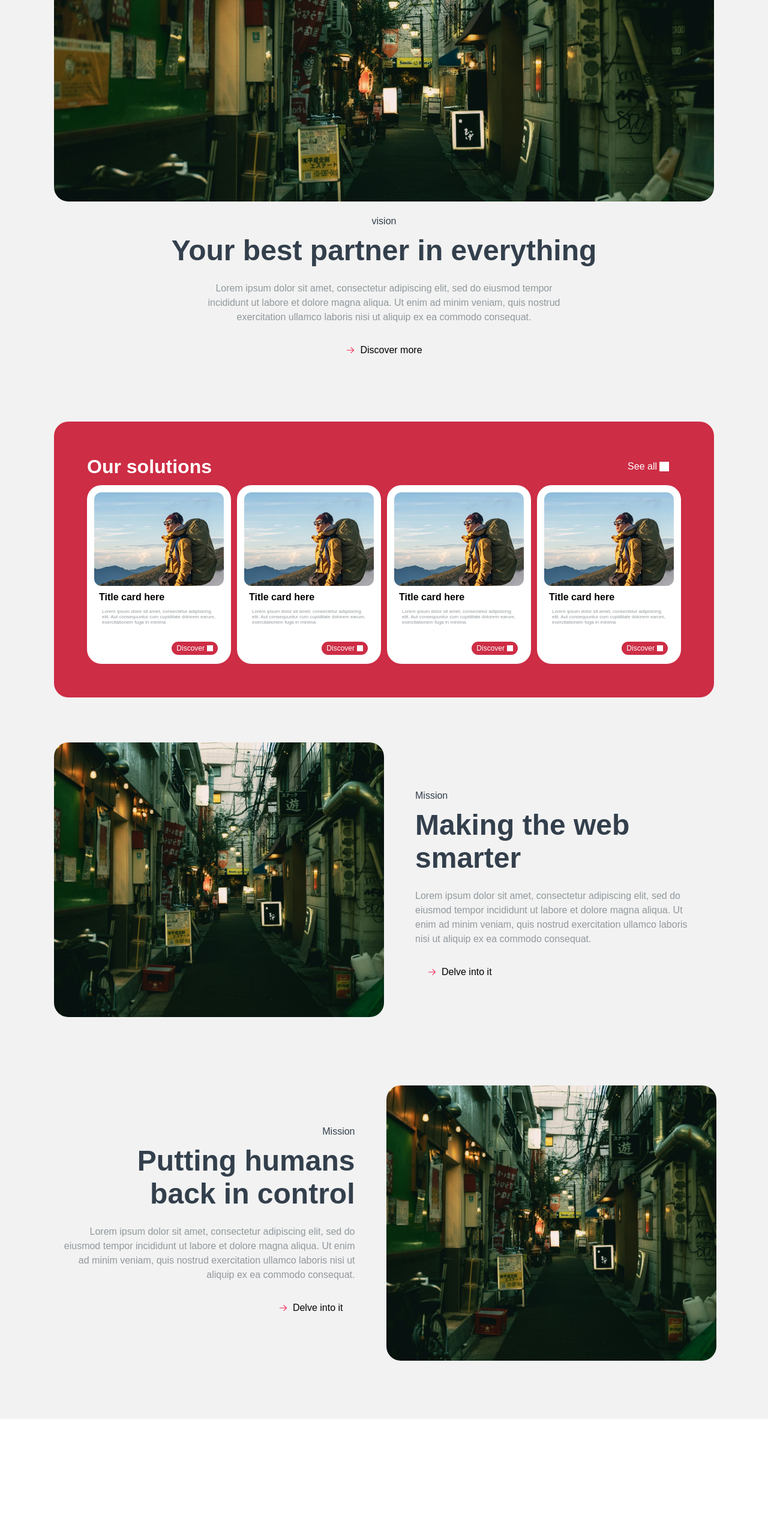
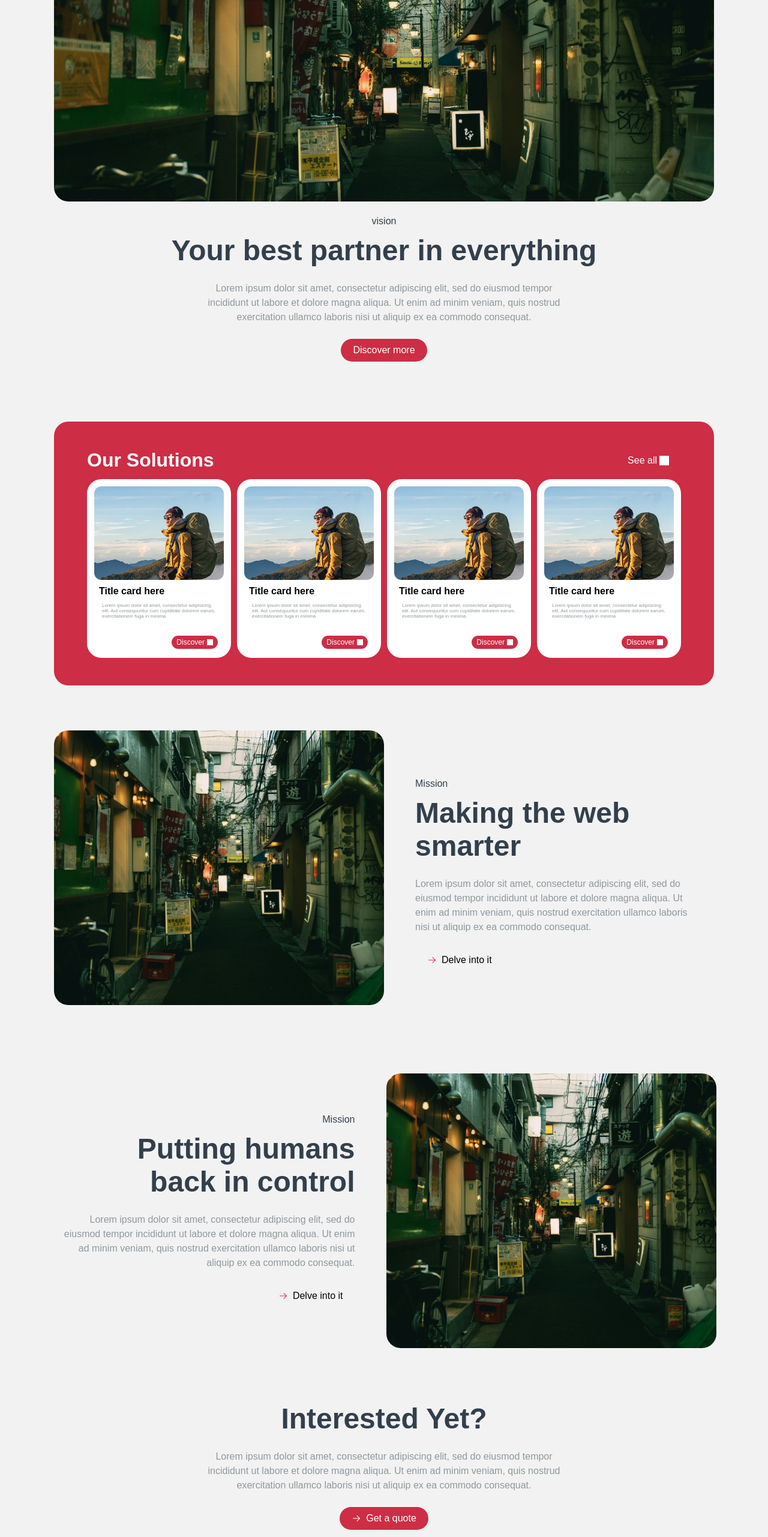
Before and after one commit to IlBardoHammer/zaki-project, a React (Vite) app: page / in a window 1280 px wide. Shown: the part 234-2797 px from the top of the page at 60% size. Before the commit the page ends 2600 px from the top, so only its background shows below. Built offline with nearby package versions, Linux system fonts and the light colour scheme; grey boxes are pictures that could not be loaded.

Commit message:
Creato ultima sezione SectionCards e componente Footer

```diff
--- a/src/App.jsx
+++ b/src/App.jsx
@@ -2,6 +2,9 @@ import "/src/styles/main.scss";
 import Header from "./components/Header.jsx";
 import SectionCards from "./components/SectionCards.jsx";
 import SectionSplit from "./components/SectionSplit.jsx";
+import arrow from "/src/assets/icon/ArrowRight.png";
+import Button from "./components/Button.jsx";
+import Footer from "./components/Footer.jsx";
 
 
 const App = () => {
@@ -9,11 +12,26 @@ const App = () => {
     <>
       <section className="home">
         <Header/>
-        <SectionSplit span="vision" title="Your best partner in everything" buttonText="Discover more"/>
-        <SectionCards theme="accent"/>
-        <SectionSplit layout="left" span="Mission" title="Making the web smarter" buttonText="Delve into it"/>
-        <SectionSplit layout="right" span="Mission" title="Putting humans back in control" buttonText="Delve into it"/>
+        <SectionSplit span="vision" title="Your best partner in everything" buttonText="Discover more"
+                      variantButton="primary"/>
+        <SectionCards theme="accent" title="Our Solutions"/>
+        <SectionSplit layout="left" span="Mission" title="Making the web smarter" buttonText="Delve into it"
+                      variantButton="alt" iconButton={ arrow } iconPosition="before"/>
+        <SectionSplit layout="right" span="Mission" title="Putting humans back in control" buttonText="Delve into it"
+                      variantButton="alt" iconButton={ arrow } iconPosition="before"/>
+        <div className="section-split__content">
+          <h2 className="section-split__title">Interested Yet?</h2>
+          <p className="section-split__text">
+            Lorem ipsum dolor sit amet, consectetur adipiscing elit,
+            sed do eiusmod tempor incididunt ut labore et dolore magna aliqua.
+            Ut enim ad minim veniam,
+            quis nostrud exercitation ullamco laboris nisi ut aliquip ex ea commodo consequat.
+          </p>
+          <Button variant="primary" icon={arrow} iconColor="white" iconPosition="before">Get a quote</Button>
+        </div>
+        <SectionCards theme="dark" title="Latest from the blog"/>
       </section>
+      <Footer/>
     </>
   )
 }
--- a/src/components/Card.jsx
+++ b/src/components/Card.jsx
@@ -10,7 +10,7 @@ const Card = ({ color, children }) => {
       <h4 className="card__title">Title card here</h4>
       <p className="card__p">{ children }</p>
       <Button variant="primary" buttonSize="small" icon={ iconChevronRight } iconPosition="after" iconSize="xs"
-              textColor="white" className="card__button" iconColor="white">Discover</Button>
+               className="card__button" iconColor="white">Discover</Button>
     </section>
   )
 }
--- a/src/components/Footer.jsx
+++ b/src/components/Footer.jsx
@@ -0,0 +1,21 @@
+import Button from "./Button.jsx";
+import '../styles/components/Footer.scss';
+import arrowRight from "../assets/icon/ArrowRight.png";
+
+const Footer = () => {
+  return (
+    <footer className="footer">
+      <div className="footer__row">
+        <h2 className="footer__logo">logo</h2>
+        <div className="footer__button-container">
+          <Button altColor="dark-grey" iconColor="grey" variant="alt" buttonSize="small" icon={ arrowRight } iconPosition="after">About us</Button>
+          <Button altColor="dark-grey" iconColor="grey" variant="alt" buttonSize="small" icon={ arrowRight } iconPosition="after">FAQ</Button>
+          <Button altColor="dark-grey" iconColor="grey" variant="alt" buttonSize="small" icon={ arrowRight } iconPosition="after">Partners</Button>
+        </div>
+      </div>
+      <span className="footer__span">Copyright 2024 - Megacorp S.r.L.</span>
+    </footer>
+  )
+}
+
+export default Footer;
--- a/src/components/SectionCards.jsx
+++ b/src/components/SectionCards.jsx
@@ -3,7 +3,7 @@ import iconChevronRight from "../assets/icon/ChevronRight.png";
 import Card from "./Card.jsx";
 import '../styles/components/SectionCards.scss';
 
-const SectionCards = ({ theme }) => {
+const SectionCards = ({ theme, title }) => {
   const themeClass = theme === 'dark'
     ? 'sectionCards__theme-dark'
     : theme === 'accent'
@@ -12,7 +12,7 @@ const SectionCards = ({ theme }) => {
   return (
     <section className={ `sectionCards ${ themeClass }` }>
       <div className="sectionCards__head">
-        <h2 className="sectionCards__title">Our solutions</h2>
+        <h2 className="sectionCards__title">{ title }</h2>
         <Button variant="alt" iconPosition="after" icon={ iconChevronRight } textColor="white" altColor="white"
                 iconColor="white">See all</Button>
       </div>
--- a/src/components/SectionSplit.jsx
+++ b/src/components/SectionSplit.jsx
@@ -1,9 +1,8 @@
 import '../styles/components/SectionSplit.scss';
 import img from "../assets/imgHome.jpg";
-import arrow from "../assets/icon/ArrowRight.png";
 import Button from "./Button.jsx";
 
-const SectionSplit = ({ layout = 'default', span, title, buttonText}) => {
+const SectionSplit = ({ layout = 'default', span, title, buttonText, variantButton, iconButton, iconPosition}) => {
   const sectionClass = `section-split section-split--${layout}`;
   const imageClass = `section-split__image ${layout === 'default' ? '' : 'section-split__image--square'}`;
   const contentClass = `section-split__content`;
@@ -21,7 +20,7 @@ const SectionSplit = ({ layout = 'default', span, title, buttonText}) => {
           Ut enim ad minim veniam,
           quis nostrud exercitation ullamco laboris nisi ut aliquip ex ea commodo consequat.
         </p>
-        <Button variant="alt" className={buttonClass} icon={arrow} iconColor="accent" iconPosition="before">{buttonText}</Button>
+        <Button variant={ variantButton } className={buttonClass} icon={iconButton} iconColor="accent" iconPosition={ iconPosition }>{buttonText}</Button>
       </div>
     </section>
   );
--- /dev/null
+++ b/src/styles/components/Footer.scss
@@ -0,0 +1,33 @@
+@import '../variables';
+@import '../main';
+
+
+.footer {
+  @include flex-column;
+  width: 100%;
+  height: 300px;
+  background-color: $light-grey;
+
+  &__row {
+    @include flex-row;
+    justify-content: space-between;
+    width: 90%;
+  }
+
+  &__button-container {
+    @include flex-row;
+  }
+
+  &__logo {
+    color: $dark;
+    font-size:$display-m-font-size;
+  }
+
+  &__span {
+    align-self: flex-start;
+    margin-top: 95px;
+    margin-left: 78px;
+    font-size: $body-s-font-size;
+    color: $dark-grey;
+  }
+}
--- a/src/styles/components/SectionCards.scss
+++ b/src/styles/components/SectionCards.scss
@@ -7,7 +7,7 @@
   width: 90%;
   margin-bottom: 75px;
   max-width: 1100px;
-  height: 460px;
+  height: 480px;
   padding: 0 55px;
   border-radius: $radius-l;
 
--- a/src/styles/components/SectionSplit.scss
+++ b/src/styles/components/SectionSplit.scss
@@ -97,6 +97,7 @@
     flex-direction: row-reverse;
     gap: $spacing-xl;
     margin-top: 90px;
+    margin-bottom: 90px;
 
     & .section-split__image {
       width: 50%;
--- a/src/styles/main.scss
+++ b/src/styles/main.scss
@@ -32,6 +32,6 @@ body::-webkit-scrollbar {
   @include flex-column();
   justify-content: flex-start;
   width: 100%;
-  height: 2600px;
+  height: 3400px;
   background-color: $light-grey;
 }
```
